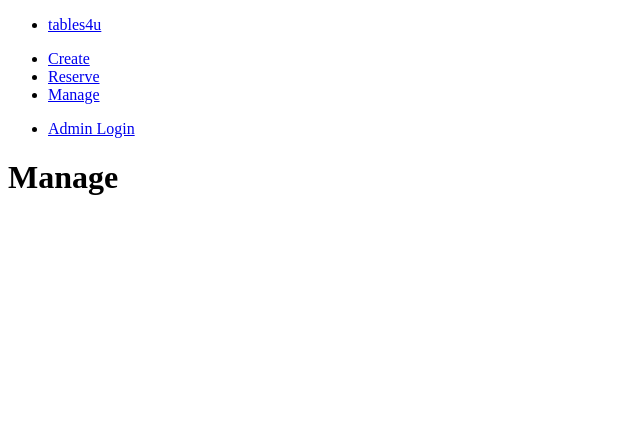
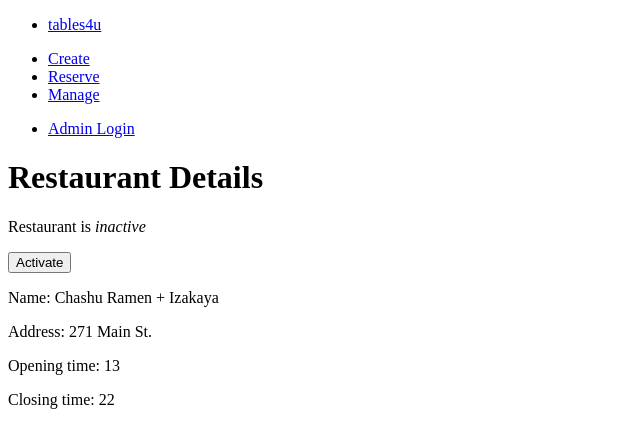
Before and after one commit to ZeroOneMk1/B24-CS3733-goku, a Next.js app in the folder tables4u/: page /manage in a window 1280 px wide. Shown: the top 448 px of the page, without its empty margins (0-640 px from the left). Built offline with nearby package versions, Linux system fonts and the light colour scheme.

Commit message:
Started restaurant details panel

```diff
--- a/tables4u/src/app/manage/page.tsx
+++ b/tables4u/src/app/manage/page.tsx
@@ -1,5 +1,24 @@
+import { useState } from "react";
+
 export default function Manage() {
+    const [ restaurantInfo, setRestaurantInfo] = useState({
+        name: "Chashu Ramen + Izakaya",
+        address: "271 Main St.",
+        isActive: false,
+        openingTime: 13,
+        closingTime: 22,
+    });
     return (
-        <h1>Manage</h1>
+        <div id="restaurant-details">
+            <h1>Restaurant Details</h1>
+            <div id="basic-information">
+                <p>Restaurant is <em>{restaurantInfo.isActive ? "active" : "inactive"}</em></p>
+                <button>Activate</button>
+                <p>Name: {restaurantInfo.name}</p>
+                <p>Address: {restaurantInfo.address}</p>
+                <p>Opening time: {restaurantInfo.openingTime}</p>
+                <p>Closing time: {restaurantInfo.closingTime}</p>
+            </div>
+        </div>
     );
 }
```
